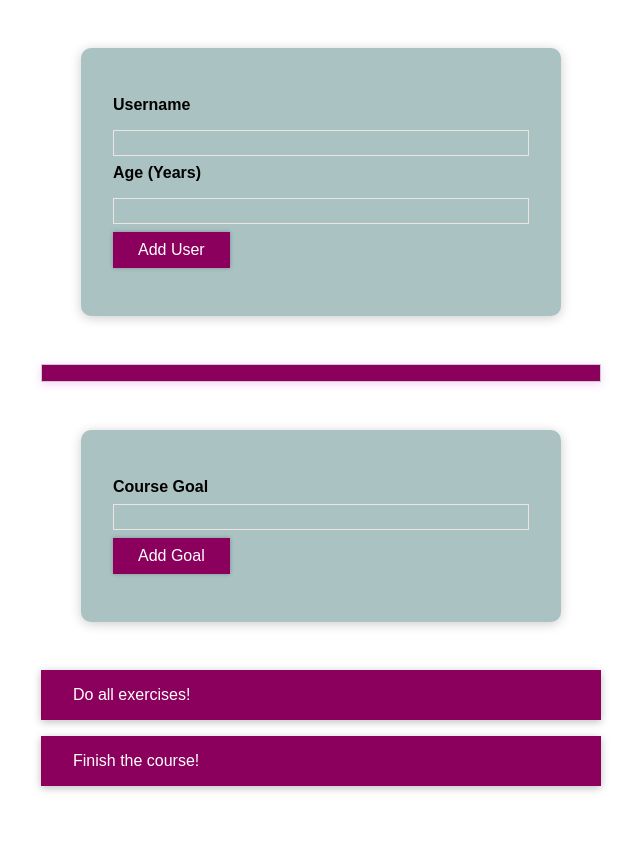
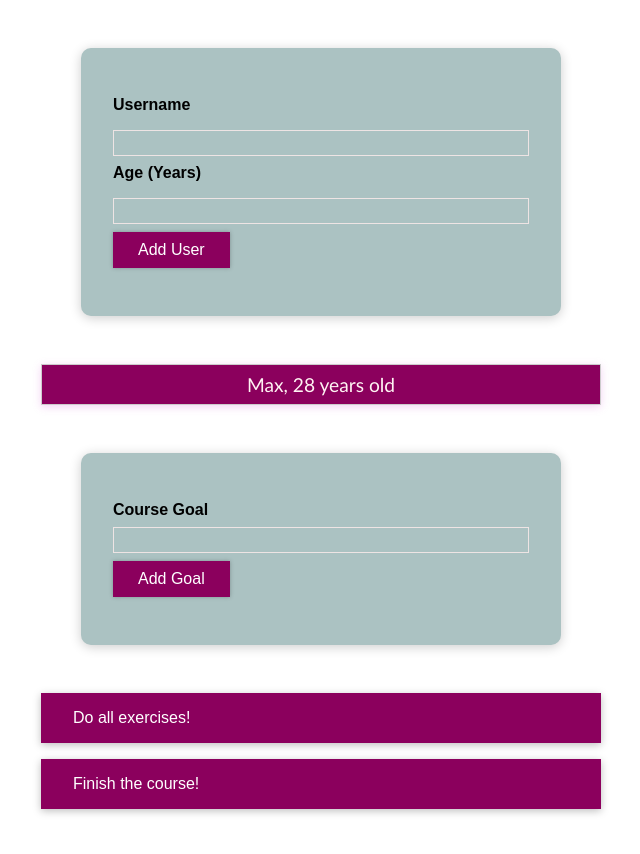
Before and after one commit to Said-laasri/style_react_component, a React (Create React App) app: page / in a window 1280 px wide. Shown: the top 854 px of the page, without its empty margins (319-959 px from the left). Built offline with nearby package versions, Linux system fonts and the light colour scheme.

Commit message:
Update userlist so each user can be deleted sepratly

```diff
--- a/src/components/User/UserList/UserList.js
+++ b/src/components/User/UserList/UserList.js
@@ -1,17 +1,23 @@
-import React from 'react';
-import SingleUser from '../UserOne/SingleUser';
-import './UserList.css';
+import React from "react";
+import SingleUser from "../UserOne/SingleUser";
+import "./UserList.css";
 
 const UserList = (props) => {
-    return (
-        <ul className='userList'>
-            {props.items.map((user) => (
-                <SingleUser key={user.id} name={user.name} age={user.age} />
-            ))}
-        </ul>
-    )
-
+  return (
+    <ul className="userList">
+      {props.items.map((user) => (
+        <SingleUser
+          key={user.id}
+          id={user.id}
+          name={user.name}
+          onDelete={props.onDeleteItem}
+          age={user.age}
+        >
+          {user.name}, {user.age} years old
+        </SingleUser>
+      ))}
+    </ul>
+  );
 };
 
-
 export default UserList;
```
